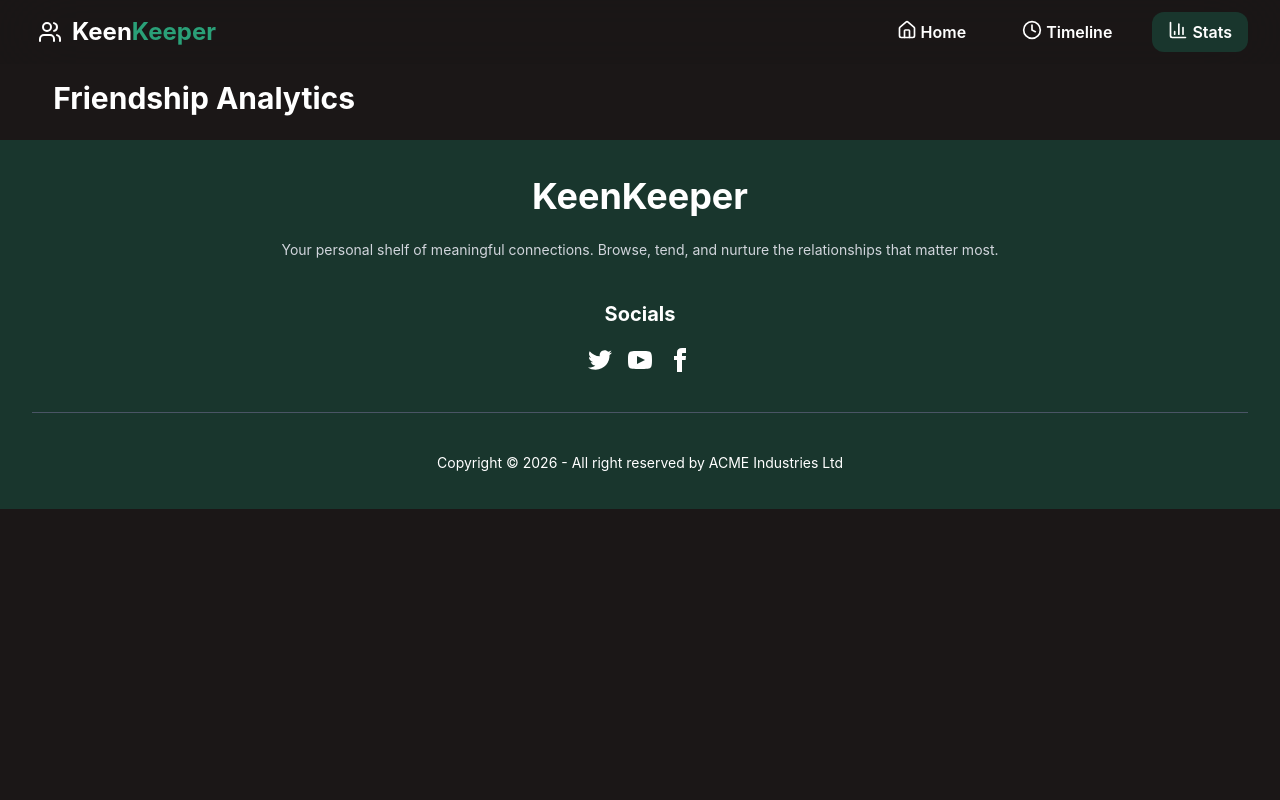
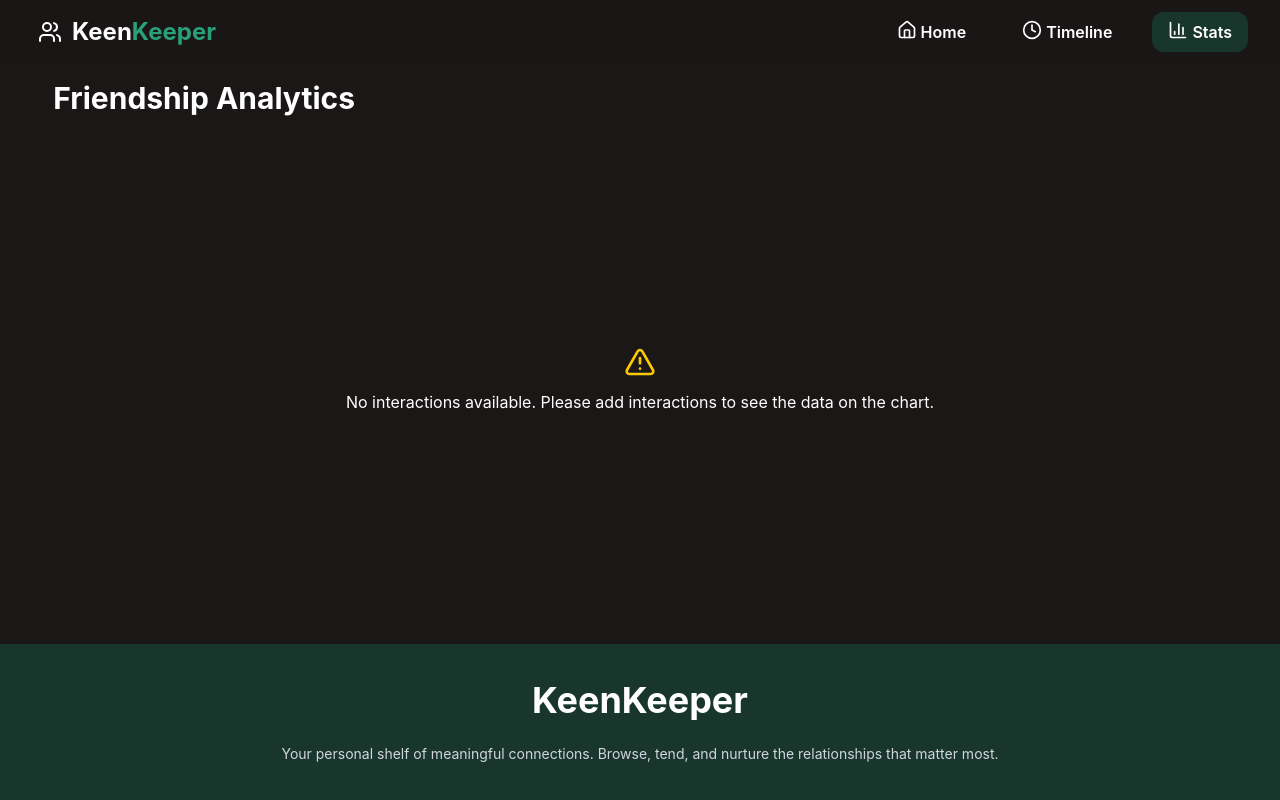
Before and after one commit to nusratjahan7/kin-keeper, a Next.js app: page /stats in a window 1280 px wide. Shown: the top 800 px of the page. Built offline with nearby package versions, Linux system fonts and the light colour scheme.

Commit message:
display a message asking the user to add data when the pie chart has no data

```diff
--- a/src/app/stats/page.jsx
+++ b/src/app/stats/page.jsx
@@ -1,5 +1,6 @@
 
 'use client'
+import { AlertTriangle } from 'lucide-react'
 import { useEffect, useState } from 'react'
 import { PieChart, Pie, Cell, Legend, Tooltip, ResponsiveContainer } from 'recharts'
 
@@ -37,6 +38,15 @@ const Chart = () => {
 
       <h1 className="text-3xl font-bold text-white mb-6">Friendship Analytics</h1>
 
+      {loaded && entries.length === 0 && (
+        <div className="text-center flex items-center justify-center  mb-6 min-h-[60vh]">
+          <div>
+             <AlertTriangle className="h-8 w-8 text-yellow-400 inline-flex items-center justify-center mb-3" />
+            <p className='text-white'>No interactions available. Please add interactions to see the data on the chart.</p>
+          </div>
+        </div>
+      )}
+
       {/* Interaction Chart */}
       {loaded && entries.length > 0 && (
         <div className="mb-6">
```
